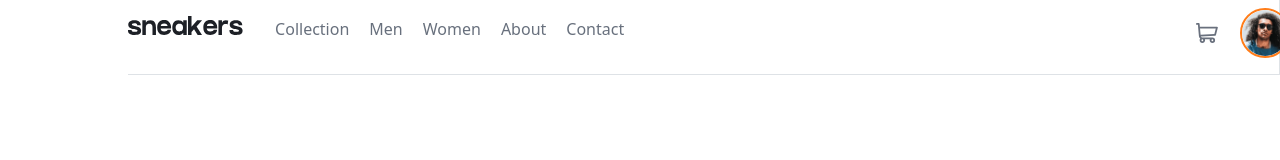
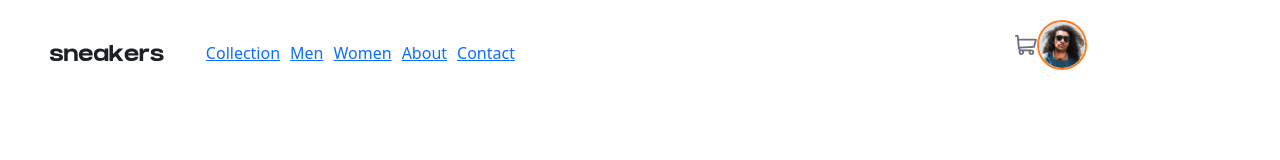
Before and after one commit to Douglasso10/Desafio_E-commerce, a plain HTML site: page index.html in a window 1280 px wide. Drawn offline with nearby package versions, Linux system fonts and the light colour scheme.

Commit message:
construindo o header

```diff
--- a/index.html
+++ b/index.html
@@ -5,23 +5,29 @@
     <meta http-equiv="X-UA-Compatible" content="IE=edge">
     <meta name="viewport" content="width=device-width, initial-scale=1.0">
     <title>E-commerce</title>
+    <link rel="stylesheet" href="reset.css">
     <link href="https://cdn.jsdelivr.net/npm/bootstrap@5.0.2/dist/css/bootstrap.min.css" rel="stylesheet" integrity="sha384-EVSTQN3/azprG1Anm3QDgpJLIm9Nao0Yz1ztcQTwFspd3yD65VohhpuuCOmLASjC" crossorigin="anonymous">
     <link rel="stylesheet" href="style.css">
+
 </head>
 <body>
-    <header class="conteiner border border-start-0 border-top-0 cabeçalho d-flex width-100">
-        <img class="logo pt-3" src="images/logo.svg" alt="logo">
-        <nav>
+    <div class="conteiner-fluid cabeçalho">
+        <div class="row">
+            <header class="d-flex align-items-center ">
+                <img class="logo h-25" src="images/logo.svg" alt="logo">
+                <nav class="grid">
                     <ul class="d-flex align-items-center">
                         <li class="lista"><a href="#">Collection</a></li>
                         <li class="lista"><a href="#">Men</a></li>
                         <li class="lista"><a href="#">Women</a></li>
                         <li class="lista"><a href="#">About</a></li>
                         <li class="lista"><a href="#">Contact</a></li>
-                <img class="img_carrinho mt-2" src="images/icon-cart.svg" alt="carrinho">
-                <img class="img_avatar mt-2 rounded-circle" src="images/image-avatar.png" alt="avatar">
+                        <img class="img_carrinho" src="images/icon-cart.svg" alt="carrinho">
+                        <img class="img_avatar rounded-circle" src="images/image-avatar.png" alt="avatar">
                     </ul>
                 </nav>
             </header>
+        </div>
+    </div>
 </body>
 </html>
--- /dev/null
+++ b/reset.css
@@ -0,0 +1,48 @@
+/* http://meyerweb.com/eric/tools/css/reset/
+   v2.0 | 20110126
+   License: none (public domain)
+*/
+
+html, body, div, span, applet, object, iframe,
+h1, h2, h3, h4, h5, h6, p, blockquote, pre,
+a, abbr, acronym, address, big, cite, code,
+del, dfn, em, img, ins, kbd, q, s, samp,
+small, strike, strong, sub, sup, tt, var,
+b, u, i, center,
+dl, dt, dd, ol, ul, li,
+fieldset, form, label, legend,
+table, caption, tbody, tfoot, thead, tr, th, td,
+article, aside, canvas, details, embed,
+figure, figcaption, footer, header, hgroup,
+menu, nav, output, ruby, section, summary,
+time, mark, audio, video {
+	margin: 0;
+	padding: 0;
+	border: 0;
+	font-size: 100%;
+	font: inherit;
+	vertical-align: baseline;
+}
+/* HTML5 display-role reset for older browsers */
+article, aside, details, figcaption, figure,
+footer, header, hgroup, menu, nav, section {
+	display: block;
+}
+body {
+	line-height: 1;
+}
+ol, ul {
+	list-style: none;
+}
+blockquote, q {
+	quotes: none;
+}
+blockquote:before, blockquote:after,
+q:before, q:after {
+	content: '';
+	content: none;
+}
+table {
+	border-collapse: collapse;
+	border-spacing: 0;
+}
--- a/style.css
+++ b/style.css
@@ -1,31 +1,23 @@
 .cabeçalho{
-    margin-left: 10%;
-    border-bottom: hsl(219, 9%, 45%);
+   margin: 20px 50px 0 50px;
 }
 
-.logo{
-    width: 10%;
-    height: 35px;
-}
-
-.lista{
-    list-style-type: none;
-}
-
-.lista a{
+.lista {
     text-decoration: none;
     color: hsl(219, 9%, 45%);
-    padding-right: 20px;
+    padding-left: 10px;
+    list-style-type: none;
+    padding-top: 15px;
 }
 
 .img_carrinho{
-    margin-left: 125%;
     width: 10%;
     height: 20px;
+    margin-left: 500px;
+
 }
 
 .img_avatar{
-    margin-left: 5%;
     width: 50px;
-    border: 2px solid hsl(26, 100%, 55%) ;
+    border: 2px solid hsl(26, 100%, 55%);
 }
```
Lines whose indentation alone changed are shown as unchanged.
